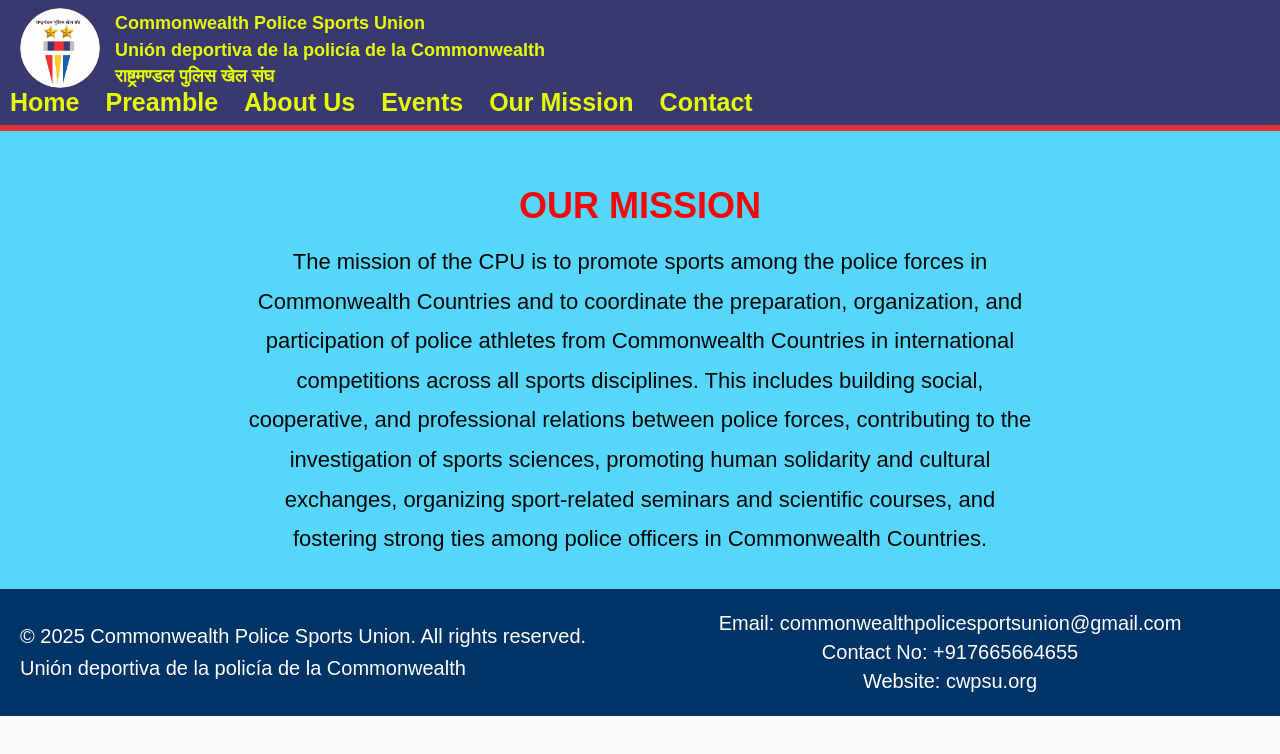
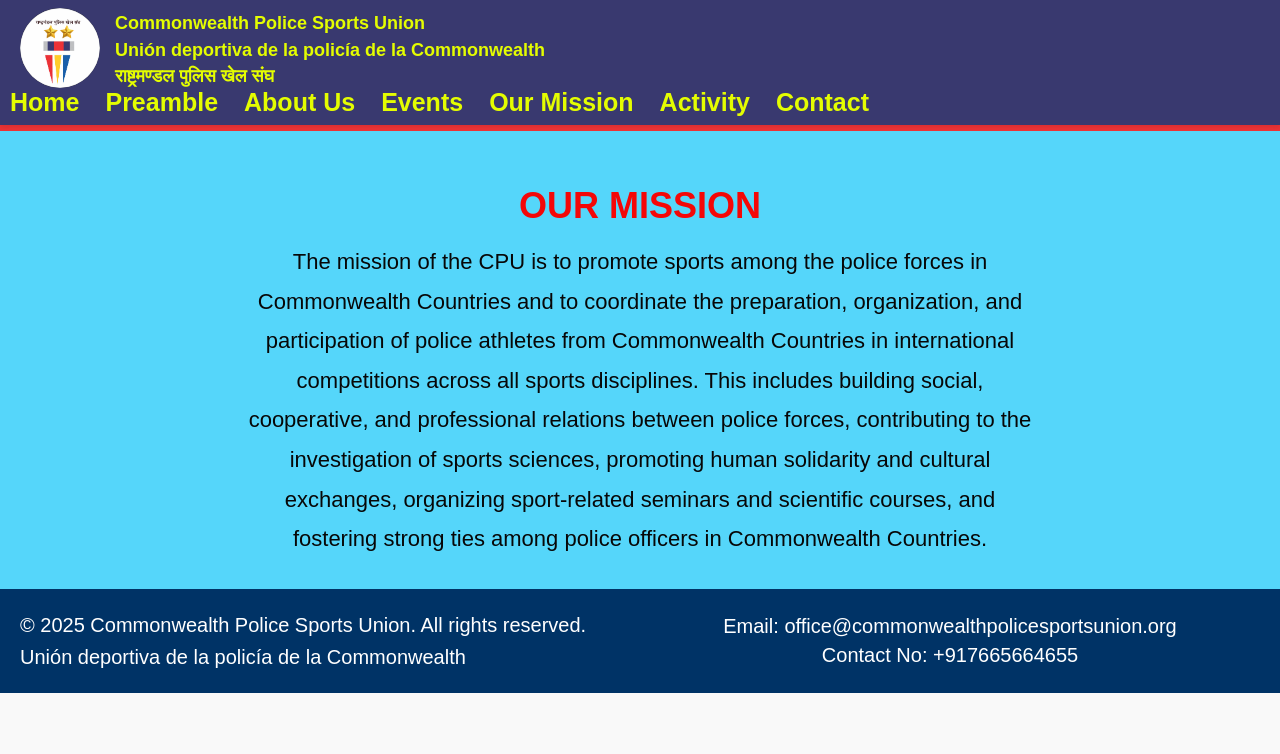
Before and after one commit to chetanyaa24/Commonwealth-Police-Sports-Union8, a plain HTML site: page mission.html in a window 1280 px wide. Drawn offline with Linux system fonts and the light colour scheme.

Commit message:
Update mission.html

```diff
--- a/mission.html
+++ b/mission.html
@@ -40,6 +40,7 @@
                 <li><a href="about.html">About Us</a></li>
                 <li><a href="events.html">Events</a></li>
                 <li><a href="mission.html">Our Mission</a></li>
+                <li><a href="feedback.html">Activity</a></li>
                 <li><a href="contact.html">Contact</a></li>
             </ul>
         </nav>
@@ -56,9 +57,8 @@
                 <p class="tagline">Unión deportiva de la policía de la Commonwealth</p>
             </div>
             <div class="right">
-                <p>Email: <a href="mailto:commonwealthpolicesportsunion@gmail.com">commonwealthpolicesportsunion@gmail.com</a></p>
+                <p>Email: <a href="mailto:office@commonwealthpolicesportsunion.org">office@commonwealthpolicesportsunion.org</a></p>
                 <p>Contact No: +917665664655</p>
-                <p>Website: <a href="https://cwpsu.org" target="_blank">cwpsu.org</a></p>
             </div>
         </footer>
 </div>
```
